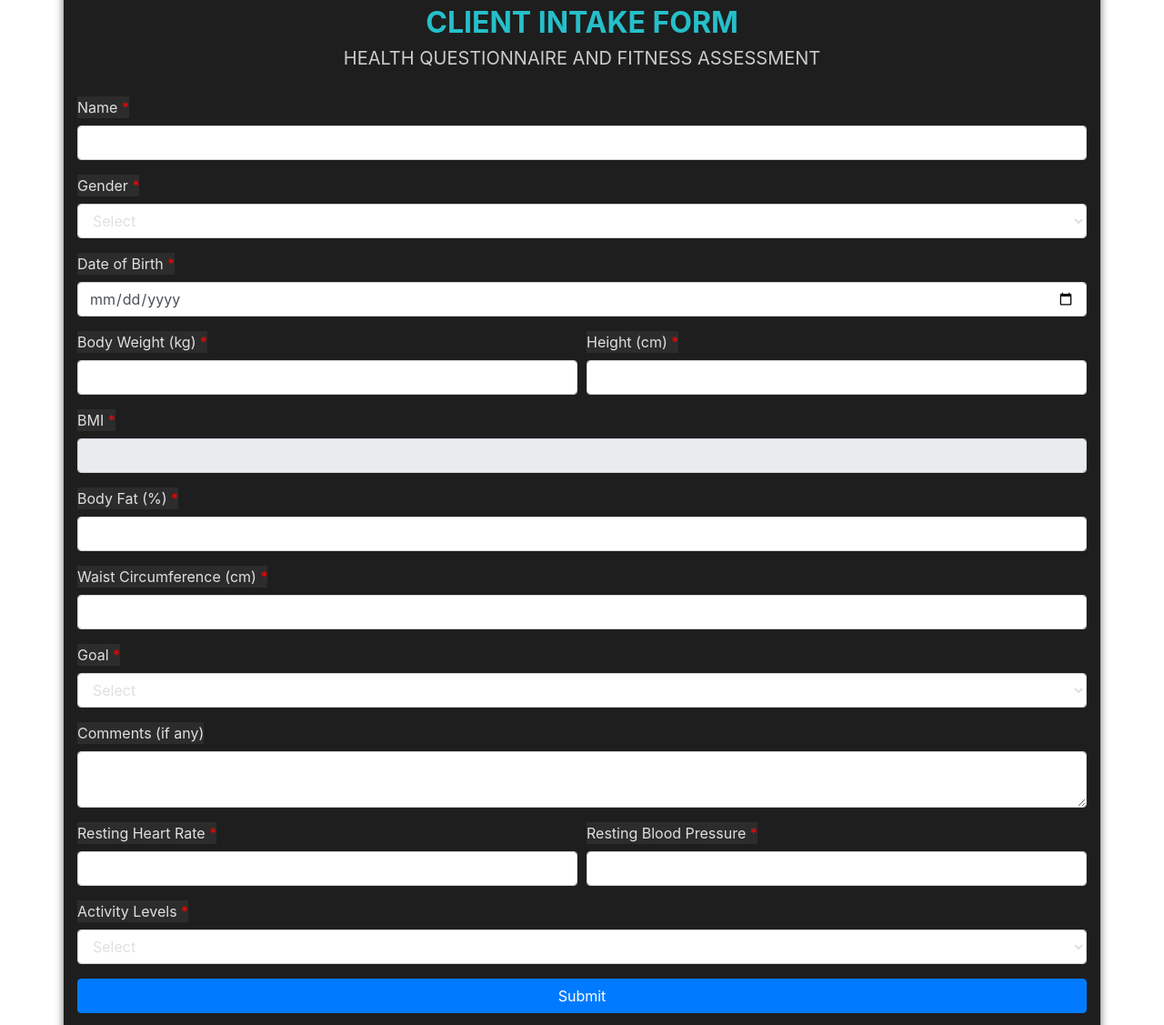
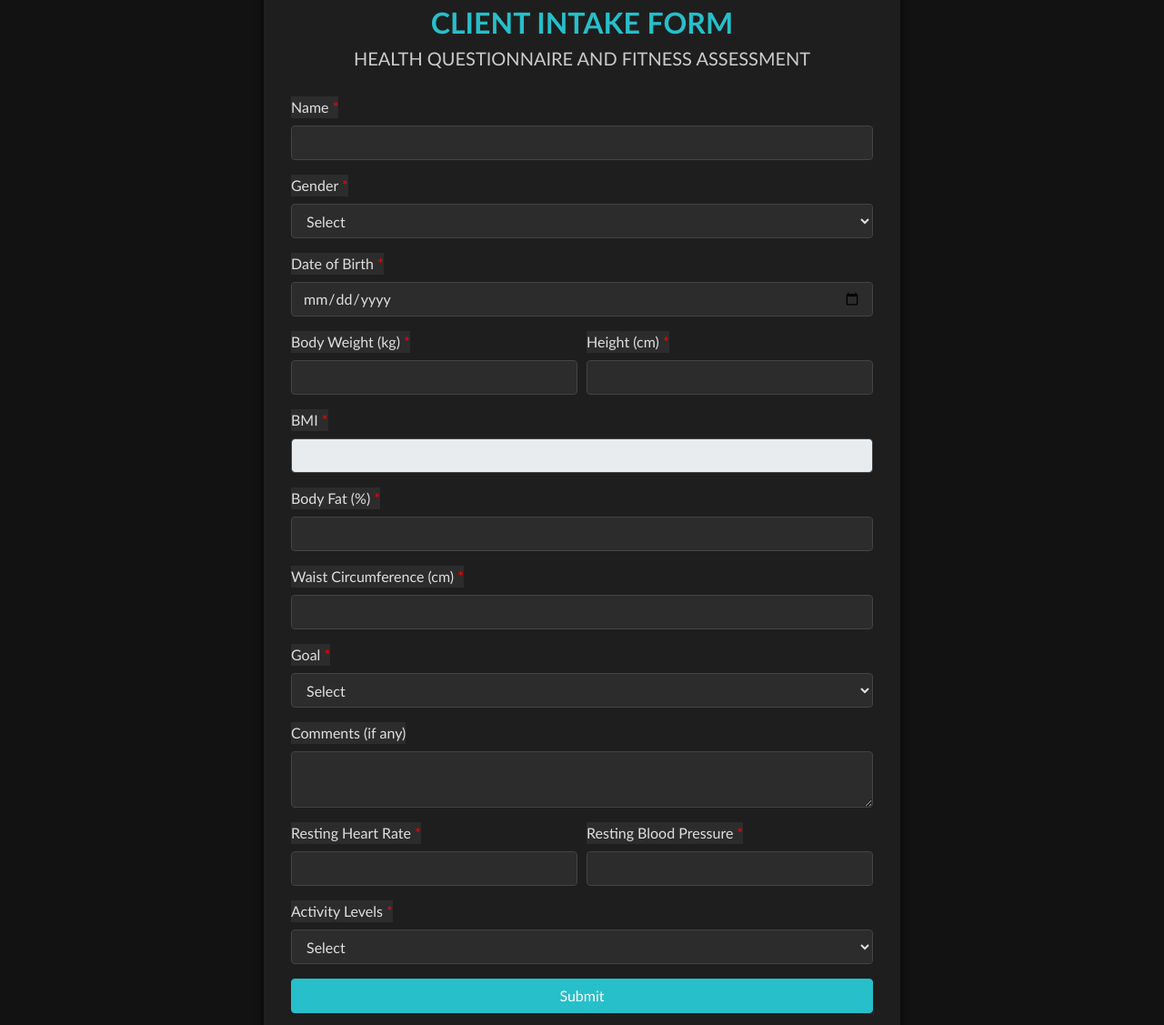
Before and after one commit to vikasjha08/client-intake, a plain HTML site: page index.html in a window 1280 px wide. Shown: the part 74-1201 px from the top of the page at 91% size. Drawn offline with nearby package versions, Linux system fonts and the light colour scheme.

Commit message:
Update index.html

```diff
--- a/index.html
+++ b/index.html
@@ -1,11 +1,11 @@
 <!DOCTYPE html>
 <html lang="en">
 <head>
-  <meta charset="UTF-8" />
-  <meta name="viewport" content="width=device-width, initial-scale=1.0"/>
+  <meta charset="UTF-8">
+  <meta name="viewport" content="width=device-width, initial-scale=1.0">
   <title>Client Intake Form</title>
-  <link rel="stylesheet" href="styles.css" />
-  <link rel="stylesheet" href="https://stackpath.bootstrapcdn.com/bootstrap/4.5.2/css/bootstrap.min.css" />
+  <link rel="stylesheet" href="https://stackpath.bootstrapcdn.com/bootstrap/4.5.2/css/bootstrap.min.css">
+  <link rel="stylesheet" href="styles.css">
 </head>
 <body>
 
@@ -16,7 +16,7 @@
     <form id="client-form">
       <div class="form-group">
         <label for="name">Name <span class="formbuilder-required">*</span></label>
-        <input type="text" class="form-control" id="name" required />
+        <input type="text" class="form-control" id="name" required>
       </div>
 
       <div class="form-group">
@@ -31,33 +31,33 @@
 
       <div class="form-group">
         <label for="dob">Date of Birth <span class="formbuilder-required">*</span></label>
-        <input type="date" class="form-control" id="dob" required />
+        <input type="date" class="form-control" id="dob" required>
       </div>
 
       <div class="form-row">
         <div class="form-group col-md-6">
           <label for="weight">Body Weight (kg) <span class="formbuilder-required">*</span></label>
-          <input type="number" class="form-control" id="weight" required />
+          <input type="number" class="form-control" id="weight" required>
         </div>
         <div class="form-group col-md-6">
           <label for="height">Height (cm) <span class="formbuilder-required">*</span></label>
-          <input type="number" class="form-control" id="height" required />
+          <input type="number" class="form-control" id="height" required>
         </div>
       </div>
 
       <div class="form-group">
         <label for="bmi">BMI <span class="formbuilder-required">*</span></label>
-        <input type="text" class="form-control" id="bmi" readonly required />
+        <input type="text" class="form-control" id="bmi" readonly required>
       </div>
 
       <div class="form-group">
         <label for="bodyFat">Body Fat (%) <span class="formbuilder-required">*</span></label>
-        <input type="number" class="form-control" id="bodyFat" required />
+        <input type="number" class="form-control" id="bodyFat" required>
       </div>
 
       <div class="form-group">
         <label for="waist">Waist Circumference (cm) <span class="formbuilder-required">*</span></label>
-        <input type="number" class="form-control" id="waist" required />
+        <input type="number" class="form-control" id="waist" required>
       </div>
 
       <div class="form-group">
@@ -78,11 +78,11 @@
       <div class="form-row">
         <div class="form-group col-md-6">
           <label for="restHR">Resting Heart Rate <span class="formbuilder-required">*</span></label>
-          <input type="number" class="form-control" id="restHR" required />
+          <input type="number" class="form-control" id="restHR" required>
         </div>
         <div class="form-group col-md-6">
           <label for="restBP">Resting Blood Pressure <span class="formbuilder-required">*</span></label>
-          <input type="text" class="form-control" id="restBP" required />
+          <input type="text" class="form-control" id="restBP" required>
         </div>
       </div>
 
```
